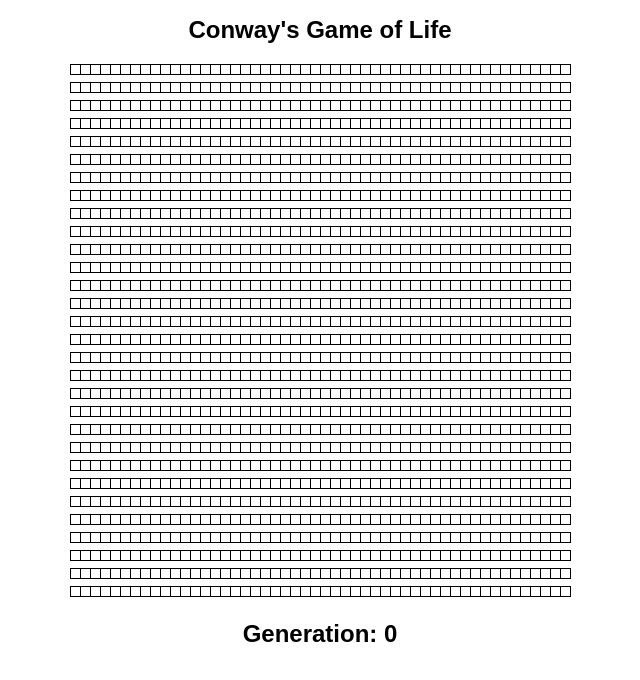
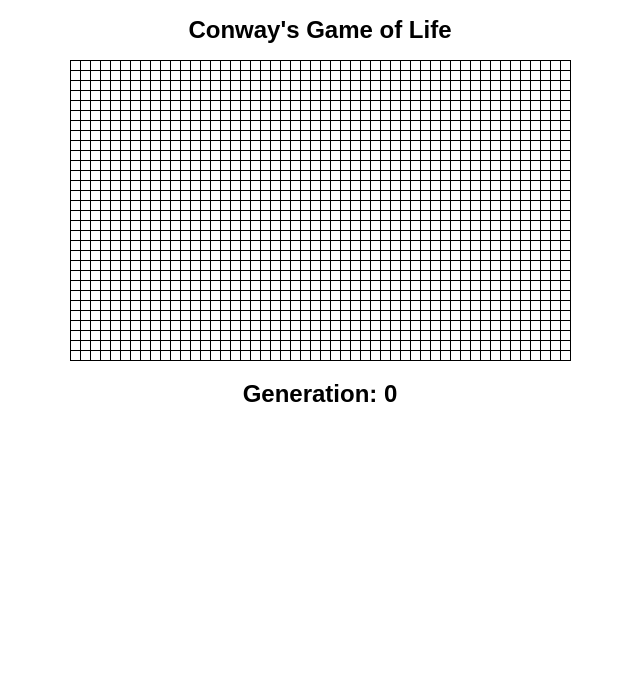
Before and after one commit to Schmidt-Aaron/gof-react, a React (Create React App) app: page / in a window 1280 px wide. Shown: the top 680 px of the page, without its empty margins (320-960 px from the left). Built offline with nearby package versions, Linux system fonts and the light colour scheme.

Commit message:
working on selectCell function

```diff
--- a/src/App.css
+++ b/src/App.css
@@ -21,6 +21,11 @@
 
 /* Start Css */
 
+.grid {
+  line-height: 0;
+  font-size: 0;
+
+}
 .box {
   display: inline-block;
   height:11px;
--- a/src/App.js
+++ b/src/App.js
@@ -13,8 +13,9 @@ class App extends Component {
     }
     //if adding functions follow this template
     //this.functionName = this.functionName.bind(this);
+
   }
-    //then add function here, or inside applicable component
+  //then add function here, or inside applicable component
 
   render() {
     const {
@@ -31,7 +32,7 @@ class App extends Component {
         <Grid
           gridX={gridX}
           gridY={gridY}
-        />
+          />
         <h2> Generation: {generations}</h2>
       </div>
     );
@@ -39,7 +40,17 @@ class App extends Component {
 }
 
 class Box extends Component {
+  constructor(props) {
+    super(props);
+    this.selectCell = this.selectCell.bind(this);
+  }
+
+  selectCell() {
+    console.log(this);
+  }
+
   render(){
+
     const {
       xPos,
       yPos,
@@ -52,6 +63,7 @@ class Box extends Component {
         className="box"
         xpos={xPos}
         ypos={yPos}
+        onClick={ () => this.selectCell() }
       />
     );
   }
```
